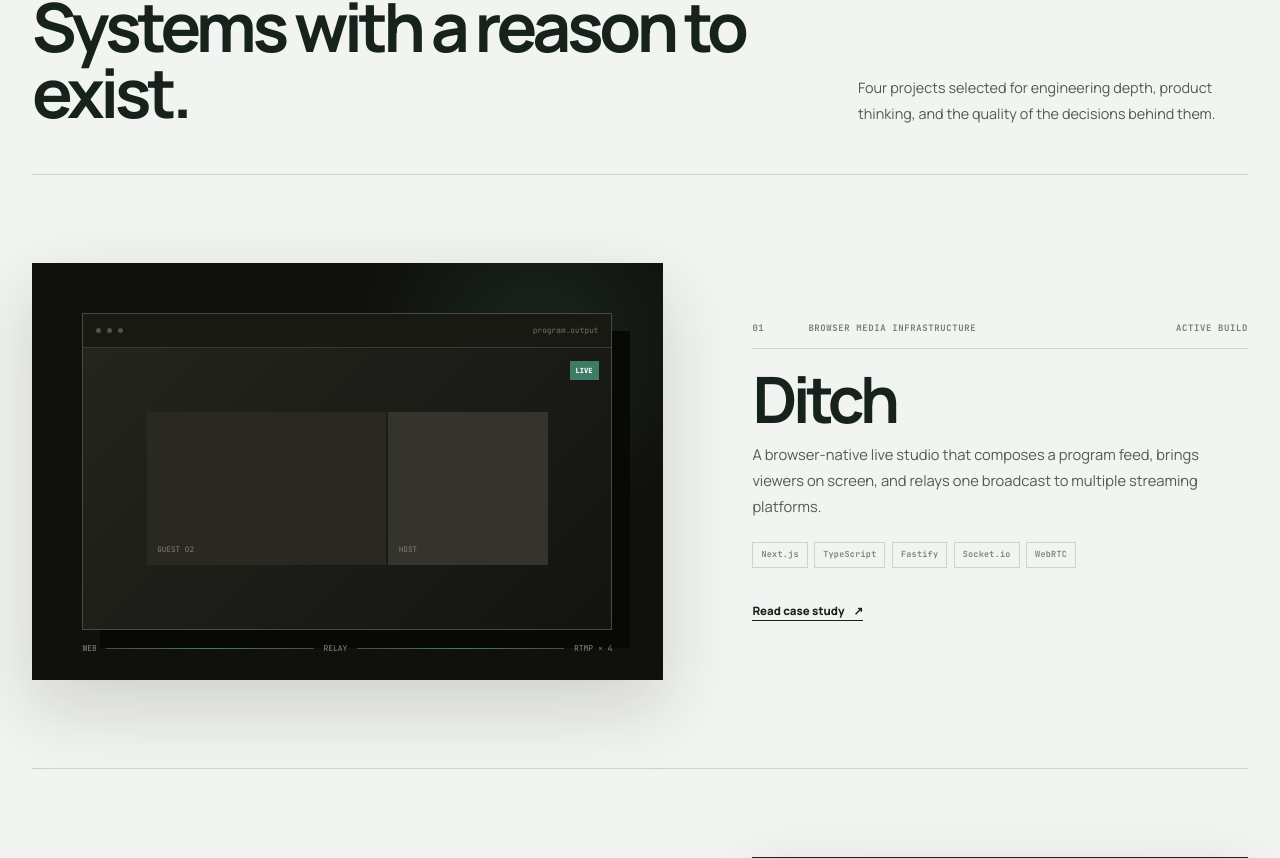
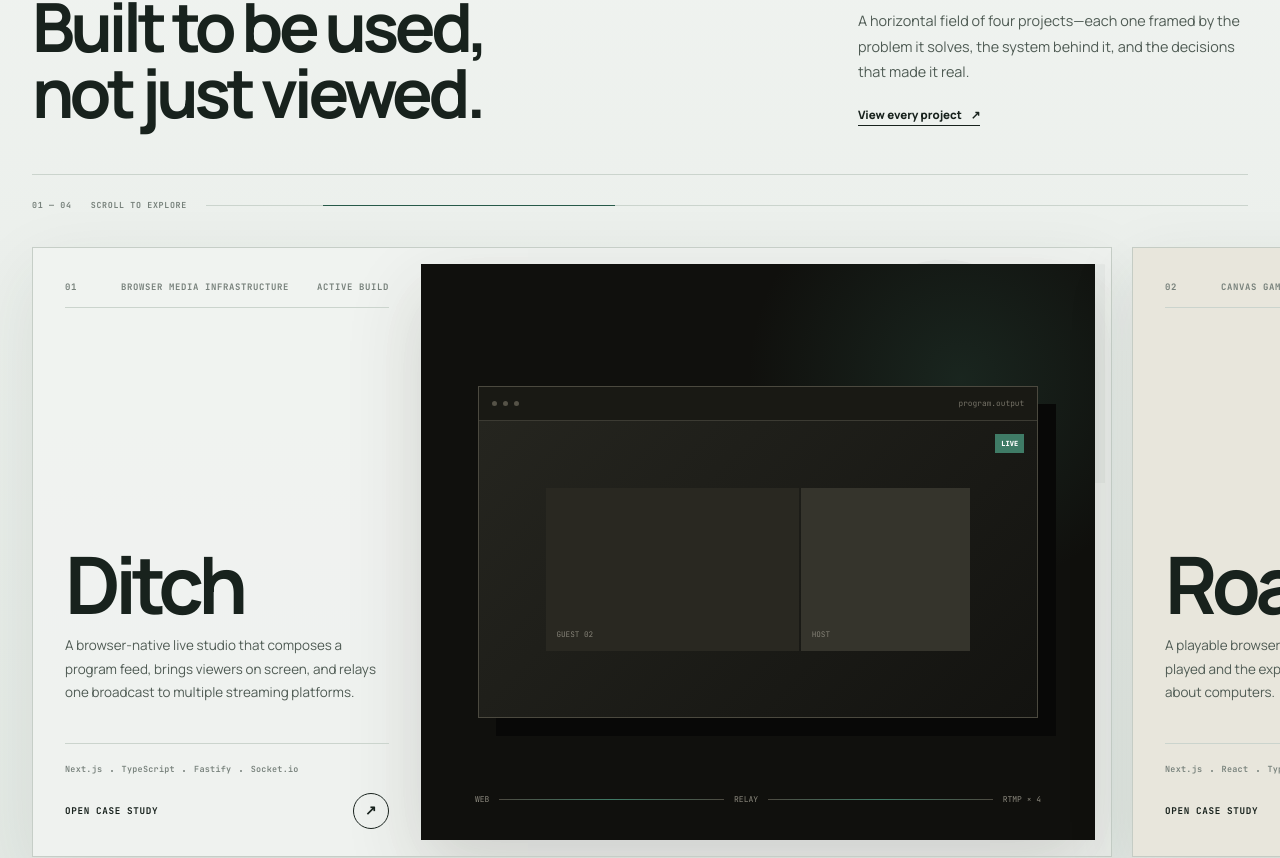
Before and after one commit to Dexasan/portfolio, a Next.js app: page / in a window 1280 px wide. Shown: the part 1243-2101 px from the top of the page. Built offline with nearby package versions, Linux system fonts and the light colour scheme; no server answers.

Commit message:
Redesign portfolio project showcase

```diff
--- a/app/globals.css
+++ b/app/globals.css
@@ -279,7 +279,7 @@
   --shift-y: 0px;
   position: relative;
   aspect-ratio: 1;
-  overflow: hidden;
+  overflow: visible;
   border: 1px solid var(--line);
   border-radius: 50%;
   background:
@@ -382,10 +382,10 @@
   animation: label-float 4.5s ease-in-out infinite;
 }
 
-.label-browser { top: 12%; left: 7%; }
-.label-network { top: 18%; right: 5%; animation-delay: -1.1s; }
-.label-runtime { right: 8%; bottom: 13%; animation-delay: -2.2s; }
-.label-interface { bottom: 9%; left: 9%; animation-delay: -3.1s; }
+.label-browser { top: 12%; left: 12%; }
+.label-network { top: 18%; right: 11%; animation-delay: -1.1s; }
+.label-runtime { right: 12%; bottom: 13%; animation-delay: -2.2s; }
+.label-interface { bottom: 9%; left: 13%; animation-delay: -3.1s; }
 
 .interest-cursor {
   position: absolute;
@@ -625,32 +625,127 @@
   line-height: 0.98;
 }
 
-.section-heading > p {
+.section-heading > p,
+.section-heading-note > p {
   margin: 0;
   color: var(--ink-soft);
   font-size: 0.9rem;
   line-height: 1.75;
 }
 
+.section-heading-note {
+  display: grid;
+  gap: 1.4rem;
+  align-items: end;
+  justify-items: start;
+}
+
+.selected-work {
+  overflow: hidden;
+  background:
+    linear-gradient(180deg, var(--paper) 0%, var(--paper-deep) 100%);
+}
+
+.selected-work .section-heading {
+  border-bottom: 0;
+}
+
+.project-shelf-meta {
+  display: grid;
+  grid-template-columns: auto auto 1fr;
+  gap: 1.2rem;
+  align-items: center;
+  padding-top: 1.5rem;
+  border-top: 1px solid var(--line);
+  color: var(--ink-faint);
+  font-family: var(--font-mono), monospace;
+  font-size: 0.52rem;
+  font-weight: 650;
+  letter-spacing: 0.08em;
+  text-transform: uppercase;
+}
+
+.project-shelf-line {
+  position: relative;
+  display: block;
+  height: 1px;
+  overflow: hidden;
+  background: var(--line);
+}
+
+.project-shelf-line i {
+  position: absolute;
+  inset: 0 auto 0 0;
+  width: 28%;
+  background: var(--accent-dark);
+  animation: shelf-progress 3.8s ease-in-out infinite alternate;
+}
+
+.project-list {
+  display: flex;
+  gap: 1.25rem;
+  overflow-x: auto;
+  padding: 2.2rem max(32px, calc((100vw - 1240px) / 2)) 2.8rem;
+  scroll-padding-inline: max(32px, calc((100vw - 1240px) / 2));
+  scroll-snap-type: x mandatory;
+  scrollbar-color: var(--accent-dark) transparent;
+  scrollbar-width: thin;
+}
+
+.project-list::-webkit-scrollbar {
+  height: 5px;
+}
+
+.project-list::-webkit-scrollbar-track {
+  background: transparent;
+}
+
+.project-list::-webkit-scrollbar-thumb {
+  border-radius: 999px;
+  background: var(--accent-dark);
+}
+
 .project-row {
-  display: grid;
-  grid-template-columns: minmax(0, 1.12fr) minmax(330px, 0.88fr);
-  gap: clamp(2.5rem, 7vw, 7rem);
-  align-items: center;
-  padding: 5.5rem 0;
-  border-bottom: 1px solid var(--line);
-}
-
-.project-row:nth-child(even) .project-visual-link {
-  order: 2;
-}
-
-.project-row:nth-child(even) .project-copy {
-  order: 1;
+  position: relative;
+  display: grid;
+  flex: 0 0 min(1080px, calc(100vw - 128px));
+  grid-template-columns: minmax(300px, 0.72fr) minmax(0, 1.28fr);
+  min-height: 610px;
+  overflow: hidden;
+  border: 1px solid rgb(193 202 195 / 0.9);
+  background: rgb(241 244 241 / 0.84);
+  box-shadow: 0 24px 70px rgb(36 54 45 / 0.09);
+  scroll-snap-align: start;
+  isolation: isolate;
+}
+
+.project-row:nth-child(2) {
+  background: #e8e6dc;
+}
+
+.project-row:nth-child(3) {
+  background: #e3e9e5;
+}
+
+.project-row:nth-child(4) {
+  background: #e9e4dc;
 }
 
 .project-visual-link {
+  position: relative;
+  z-index: 1;
   display: block;
+  min-width: 0;
+  margin: 1rem 1rem 1rem 0;
+}
+
+.project-copy {
+  position: relative;
+  z-index: 2;
+  display: flex;
+  flex-direction: column;
+  min-width: 0;
+  padding: 2rem 2rem 1.7rem;
 }
 
 .project-index {
@@ -680,6 +775,11 @@
   line-height: 0.95;
 }
 
+.project-copy h3 {
+  margin-top: auto;
+  font-size: clamp(3.8rem, 6.2vw, 6.8rem);
+}
+
 .project-copy h3 a,
 .catalog-copy h2 a {
   transition: color 150ms ease;
@@ -699,21 +799,89 @@
   line-height: 1.75;
 }
 
+.project-copy > p {
+  max-width: 390px;
+  margin-bottom: 2.4rem;
+  font-size: 0.84rem;
+}
+
+.project-card-footer {
+  display: grid;
+  gap: 1rem;
+  padding-top: 1.2rem;
+  border-top: 1px solid var(--line);
+}
+
 .tag-list {
   display: flex;
   flex-wrap: wrap;
   gap: 0.4rem;
-  margin-bottom: 1.8rem;
+  margin-bottom: 0;
 }
 
 .tag-list span {
-  padding: 0.32rem 0.5rem;
-  border: 1px solid var(--line);
+  position: relative;
+  padding: 0 0.8rem 0 0;
+  border: 0;
   color: var(--ink-faint);
   font-family: var(--font-mono), monospace;
   font-size: 0.53rem;
   font-weight: 600;
   letter-spacing: 0.03em;
+}
+
+.tag-list span:not(:last-child)::after {
+  position: absolute;
+  top: 50%;
+  right: 0.14rem;
+  width: 2px;
+  height: 2px;
+  border-radius: 50%;
+  content: "";
+  background: currentColor;
+}
+
+.project-open {
+  display: flex;
+  justify-content: space-between;
+  align-items: center;
+  color: var(--ink);
+  font-family: var(--font-mono), monospace;
+  font-size: 0.58rem;
+  font-weight: 700;
+  letter-spacing: 0.07em;
+  text-transform: uppercase;
+}
+
+.project-open i {
+  display: grid;
+  place-items: center;
+  width: 36px;
+  height: 36px;
+  border: 1px solid var(--ink);
+  border-radius: 50%;
+  font-size: 0.85rem;
+  font-style: normal;
+  transition: transform 180ms ease, background 180ms ease, color 180ms ease;
+}
+
+.project-open:hover i {
+  background: var(--ink);
+  color: var(--paper);
+  transform: rotate(45deg);
+}
+
+.project-watermark {
+  position: absolute;
+  top: -0.11em;
+  right: 0.02em;
+  z-index: 0;
+  color: rgb(18 33 26 / 0.035);
+  font-size: 19rem;
+  font-weight: 700;
+  letter-spacing: -0.12em;
+  line-height: 1;
+  pointer-events: none;
 }
 
 .project-visual {
@@ -727,14 +895,19 @@
 }
 
 .project-visual.is-compact {
-  min-height: 410px;
+  height: 100%;
+  min-height: 0;
   transition: transform 250ms cubic-bezier(0.16, 1, 0.3, 1), box-shadow 250ms ease;
 }
 
 .project-visual-link:hover .project-visual,
 .catalog-visual:hover .project-visual {
-  transform: translateY(-5px) rotate(-0.35deg);
+  transform: scale(0.988);
   box-shadow: 0 34px 85px rgb(36 29 20 / 0.23);
+}
+
+@keyframes shelf-progress {
+  to { transform: translateX(258%); }
 }
 
 .visual-signal {
@@ -2067,9 +2240,14 @@
     flex: 0 0 40px;
   }
 
-  .project-row,
   .catalog-item {
     gap: 3rem;
+  }
+
+  .project-row {
+    flex-basis: min(900px, calc(100vw - 80px));
+    grid-template-columns: minmax(280px, 0.8fr) minmax(0, 1.2fr);
+    min-height: 560px;
   }
 
   .project-visual.is-compact {
@@ -2247,16 +2425,33 @@
     font-size: 3.3rem;
   }
 
-  .project-row,
   .catalog-item {
     grid-template-columns: 1fr;
     gap: 2.5rem;
     padding: 4rem 0;
   }
 
-  .project-row:nth-child(even) .project-visual-link,
-  .project-row:nth-child(even) .project-copy {
-    order: initial;
+  .project-list {
+    gap: 0.85rem;
+    padding-right: 18px;
+    padding-left: 18px;
+    scroll-padding-inline: 18px;
+  }
+
+  .project-row {
+    flex-basis: calc(100vw - 54px);
+    grid-template-columns: 1fr;
+    min-height: auto;
+  }
+
+  .project-copy {
+    padding: 1.4rem 1.25rem 1.35rem;
+  }
+
+  .project-visual-link {
+    order: -1;
+    height: 330px;
+    margin: 0.75rem 0.75rem 0;
   }
 
   .project-copy h3,
@@ -2264,8 +2459,23 @@
     font-size: 3.4rem;
   }
 
+  .project-copy h3 {
+    margin-top: 3.2rem;
+  }
+
+  .project-copy > p {
+    margin-bottom: 1.7rem;
+  }
+
+  .project-watermark {
+    top: auto;
+    right: 0.04em;
+    bottom: 0.02em;
+    font-size: 10rem;
+  }
+
   .project-visual.is-compact {
-    min-height: 330px;
+    min-height: 100%;
   }
 
   .notebook-grid {
@@ -2484,7 +2694,11 @@
   }
 
   .project-visual.is-compact {
-    min-height: 285px;
+    min-height: 100%;
+  }
+
+  .project-visual-link {
+    height: 285px;
   }
 
   .project-index {
--- a/app/page.tsx
+++ b/app/page.tsx
@@ -32,7 +32,7 @@
             complete path from interface to network to runtime.
           </p>
           <div className="hero-actions">
-            <Link className="button button-dark" href="/work">Explore selected work</Link>
+            <Link className="button button-dark" href="/work">Explore selected projects</Link>
             <a className="button button-line" href="mailto:sendmailtodex@gmail.com">Start a conversation</a>
           </div>
         </div>
@@ -41,28 +41,33 @@
         </div>
       </section>
 
-      <section className="selected-work shell section-block">
-        <header className="section-heading">
+      <section className="selected-work section-block">
+        <header className="section-heading shell">
           <div>
-            <p className="eyebrow">Selected work</p>
-            <h2>Systems with a reason to exist.</h2>
+            <p className="eyebrow">Selected projects</p>
+            <h2>Built to be used,<br />not just viewed.</h2>
           </div>
+          <div className="section-heading-note">
             <p>
-            Four projects selected for engineering depth, product thinking,
-            and the quality of the decisions behind them.
+              A horizontal field of four projects—each one framed by the
+              problem it solves, the system behind it, and the decisions that
+              made it real.
             </p>
+            <Link className="text-link" href="/work">
+              View every project <span aria-hidden="true">↗</span>
+            </Link>
+          </div>
         </header>
 
-        <div className="project-list">
+        <div className="project-shelf-meta shell" aria-hidden="true">
+          <span>01 — 04</span>
+          <span>Scroll to explore</span>
+          <span className="project-shelf-line"><i /></span>
+        </div>
+
+        <div className="project-list" aria-label="Selected projects">
           {selected.map((project) => (
             <article className="project-row" key={project.slug}>
-              <Link
-                className="project-visual-link"
-                href={`/work/${project.slug}`}
-                aria-label={`Read the ${project.title} case study`}
-              >
-                <ProjectVisual kind={project.visual} compact />
-              </Link>
               <div className="project-copy">
                 <div className="project-index">
                   <span>{project.index}</span>
@@ -71,15 +76,26 @@
                 </div>
                 <h3><Link href={`/work/${project.slug}`}>{project.title}</Link></h3>
                 <p>{project.summary}</p>
+                <div className="project-card-footer">
                   <div className="tag-list" aria-label={`${project.title} technologies`}>
-                  {project.stack.slice(0, 5).map((technology) => (
+                    {project.stack.slice(0, 4).map((technology) => (
                       <span key={technology}>{technology}</span>
                     ))}
                   </div>
-                <Link className="text-link" href={`/work/${project.slug}`}>
-                  Read case study <span aria-hidden="true">↗</span>
+                  <Link className="project-open" href={`/work/${project.slug}`}>
+                    <span>Open case study</span>
+                    <i aria-hidden="true">↗</i>
                   </Link>
                 </div>
+              </div>
+              <Link
+                className="project-visual-link"
+                href={`/work/${project.slug}`}
+                aria-label={`Read the ${project.title} case study`}
+              >
+                <ProjectVisual kind={project.visual} compact />
+              </Link>
+              <span className="project-watermark" aria-hidden="true">{project.index}</span>
             </article>
           ))}
         </div>
--- a/components/Nav.tsx
+++ b/components/Nav.tsx
@@ -4,7 +4,7 @@
 import { usePathname } from "next/navigation";
 
 const links = [
-  { href: "/work", label: "Work" },
+  { href: "/work", label: "Projects" },
   { href: "/about", label: "About" },
   { href: "/contact", label: "Contact" },
 ];
```
Lines whose indentation alone changed are shown as unchanged.
